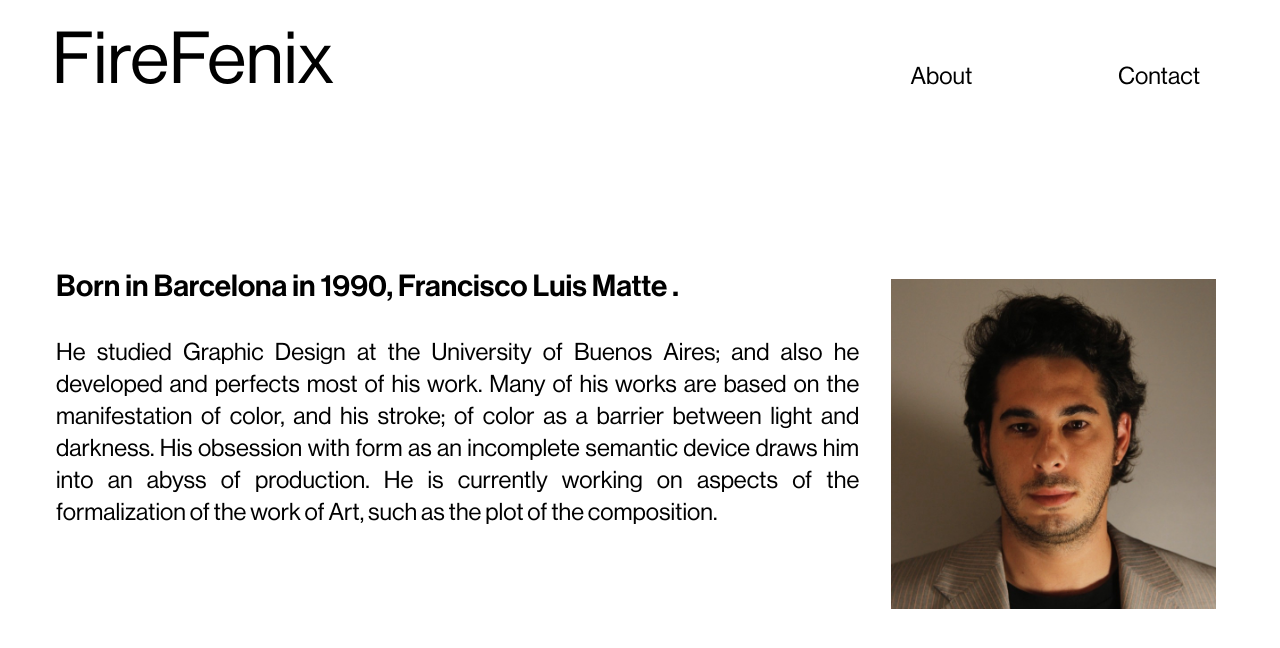
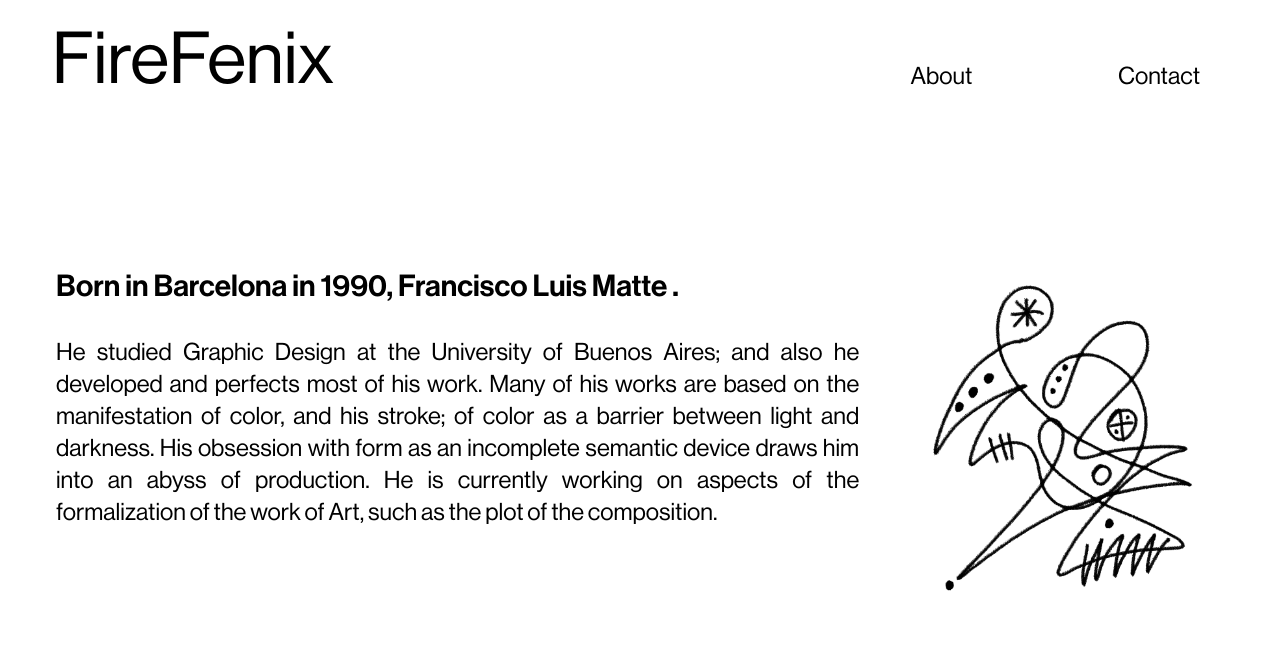
Before and after one commit to marcogiabbani/FireFenix, a React (Vite) app: page /about in a window 1280 px wide. Shown: the top 648 px of the page. Built offline with nearby package versions, Linux system fonts and the light colour scheme.

Commit message:
replaces about photo for signature

```diff
--- a/postcss.config.cjs
+++ b/postcss.config.cjs
@@ -1,3 +1,4 @@
+// eslint-disable-next-line no-undef
 module.exports = {
   plugins: {
     tailwindcss: {},
--- a/src/assets/index.js
+++ b/src/assets/index.js
@@ -14,6 +14,7 @@ import Estertor from './ESTERTOR.jpg'
 import Rubi from './RUBI.jpg'
 import NeueHaasGrotDisp55Roman from './Neue Haas Grot Disp-55 Roman.otf'
 import NeueHaasGrotDisp65Medium from './Neue Haas Grot Disp-65 Medium.otf'
+import Ser from './ser.jpg'
 
 
 
@@ -33,5 +34,6 @@ export {
   Estertor,
   Rubi,
   NeueHaasGrotDisp55Roman,
-  NeueHaasGrotDisp65Medium
+  NeueHaasGrotDisp65Medium,
+  Ser
 }
--- a/src/components/About.jsx
+++ b/src/components/About.jsx
@@ -1,5 +1,5 @@
 import React from 'react';
-import { Fran } from '../assets/index'
+import { Ser } from '../assets/index'
 
 function About() {
   return (
@@ -21,7 +21,7 @@ function About() {
 
 
       <div className='ss:flex ss:justify-center sm:w-[80%] sm:m-auto md:flex-col md:w-auto md:pr-6 md:h-[100%]'>
-        <img src={`${Fran}`} alt="fran" className='px-2 pt-2 ss:w-1/2  md:w-auto md:h-max'/>
+        <img src={`${Ser}`} alt="ser" className='px-2 pt-2 ss:w-1/2  md:w-auto md:h-max'/>
       </div>
 
 
```
Also changed, not shown: src/assets/ser.jpg (added).
